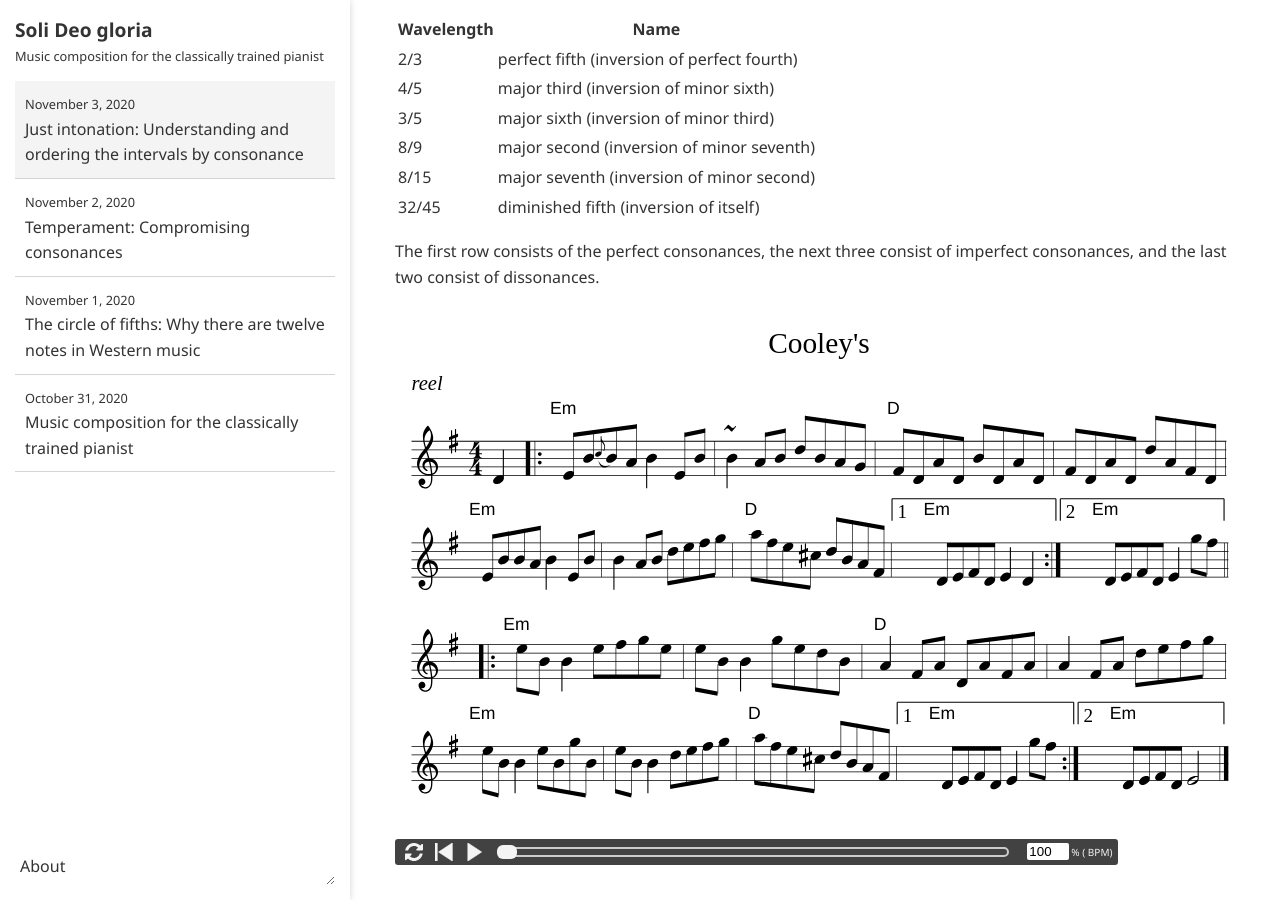
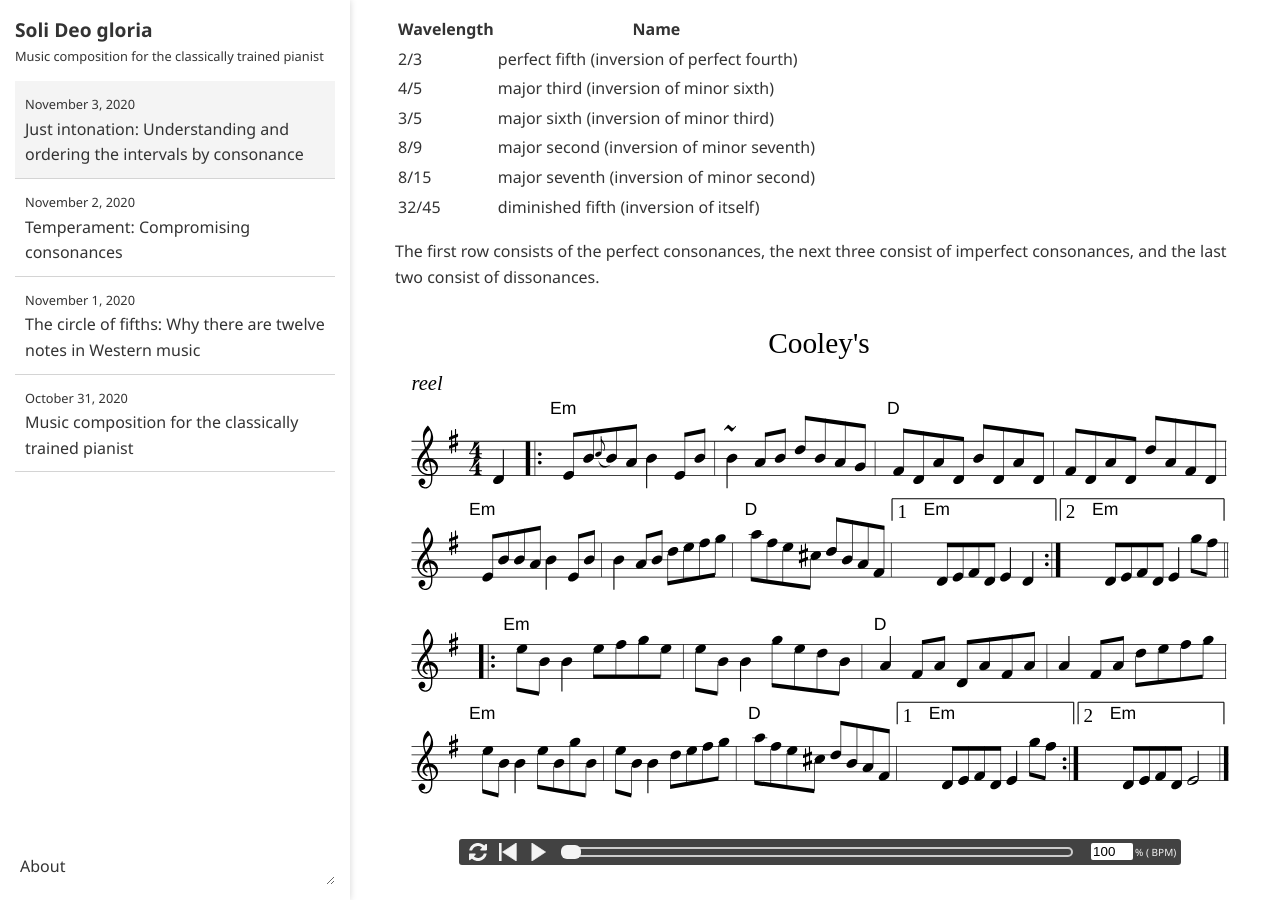
Before and after one commit to ansyblenetwork/sdg, a Jekyll site: the page built from _posts/2020-11-03-just-intonation-understanding-and-ordering-the.md, in a window 1280 px wide and 900 px high, scrolled down 1856 px. Built offline with Jekyll 4.4.1, drawn with Linux system fonts in a browser that asks for light colours; formulas are drawn with MathJax 3.

Commit message:
Update 2020-11-03-just-intonation-understanding-and-ordering-the.md

```diff
--- a/_posts/2020-11-03-just-intonation-understanding-and-ordering-the.md
+++ b/_posts/2020-11-03-just-intonation-understanding-and-ordering-the.md
@@ -72,12 +72,12 @@ The first row consists of the perfect consonances, the next three consist of imp
 
 <div style="display:flex; flex-direction:column; align-items:center">
 <div id="paper"></div>
+<div id="controller" style="width:85%"></div>
 <button id="activate-audio" style="display:none;">Play</button>
 <button id="stop-audio" style="display:none;">Stop</button>
 <div id='audio-error' style="display:none;">Audio is not supported in this browser.</div>
 </div>
 
-<div id="controller" style="width:85%"></div>
 
 <script>
 // First draw the music - this supplies an object that has a lot of information about how to create the synth.
```
